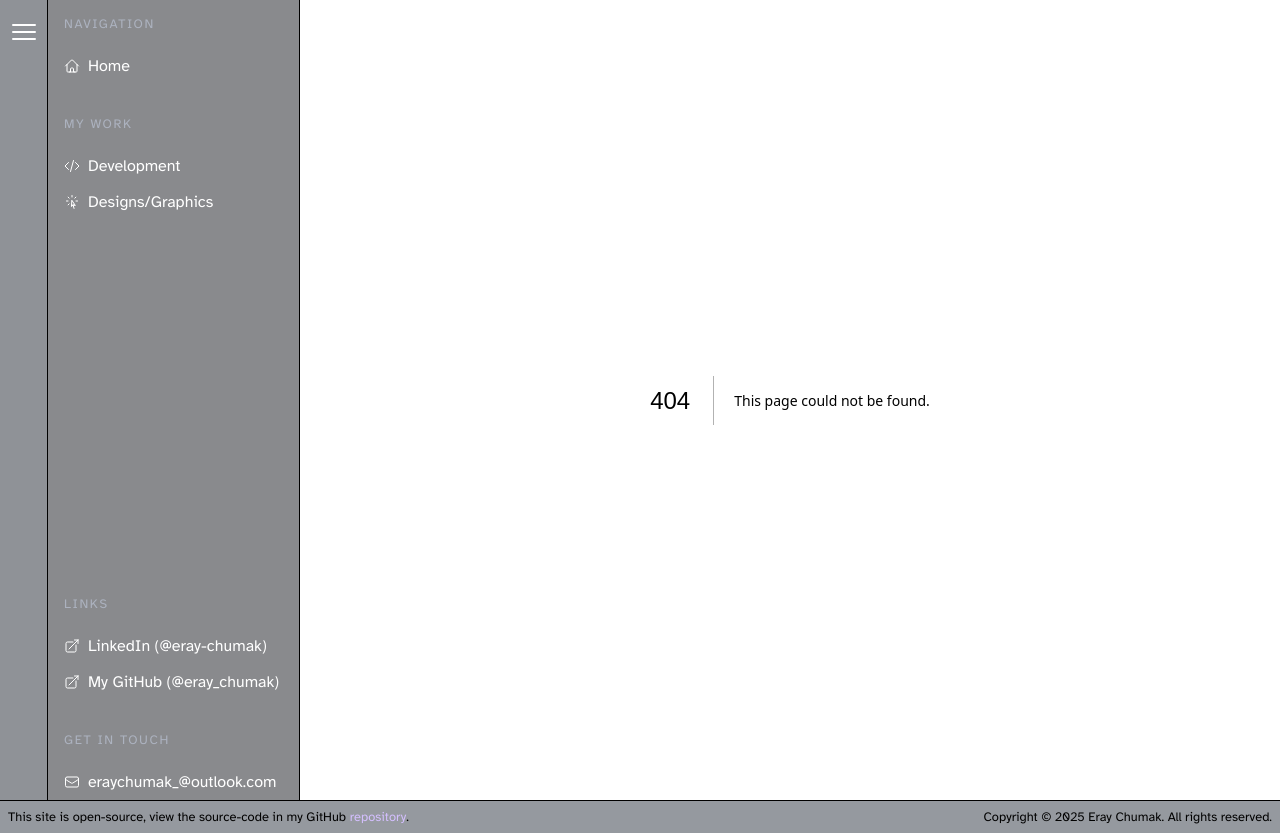
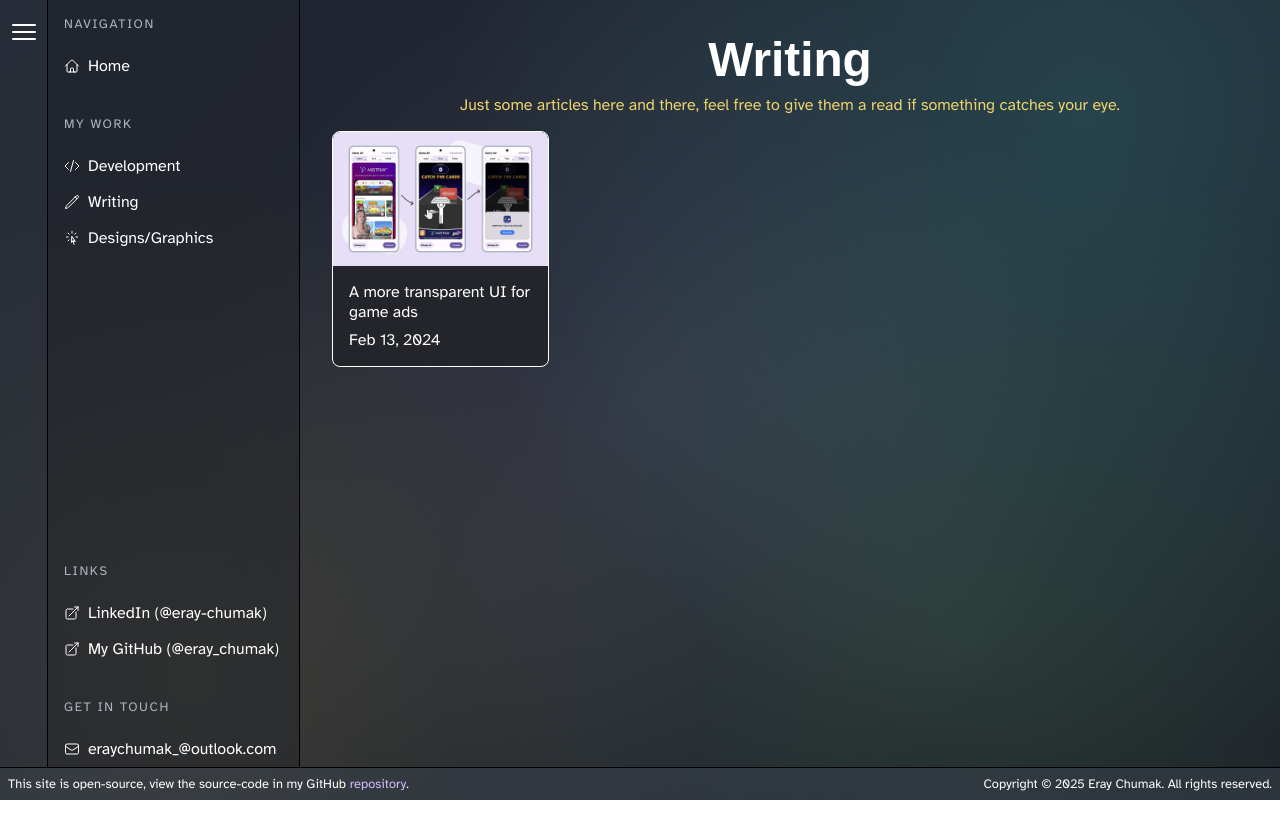
Before and after one commit to eraychumak/portfolio, a Next.js app: page /writing in a window 1280 px wide. Before the commit this address had no page. After the commit the page ends 800 px from the top, so only its background shows below. Built offline with nearby package versions, Linux system fonts and the light colour scheme; a web font is replaced by a local one.

Commit message:
feat: add writing

```diff
--- a/src/_components/Sidebar.js
+++ b/src/_components/Sidebar.js
@@ -8,6 +8,7 @@ import HomeIcon from "@heroicons/react/24/outline/HomeIcon";
 import CodeBracketIcon from "@heroicons/react/24/outline/CodeBracketIcon";
 import CursorArrowRaysIcon from "@heroicons/react/24/outline/CursorArrowRaysIcon";
 import ArrowTopRightOnSquareIcon from "@heroicons/react/24/outline/ArrowTopRightOnSquareIcon";
+import PencilIcon from "@heroicons/react/24/outline/PencilIcon";
 import EnvelopeIcon from "@heroicons/react/24/outline/EnvelopeIcon";
 // import UserIcon from "@heroicons/react/24/outline/UserIcon";
 
@@ -66,6 +67,10 @@ export default function Sidebar() {
             <CodeBracketIcon width="1rem"/>
             <p>Development</p>
           </Link>
+          <Link href="/writing">
+            <PencilIcon width="1rem"/>
+            <p>Writing</p>
+          </Link>
           <Link href="#">
             <CursorArrowRaysIcon width="1rem"/>
             <p>Designs/Graphics</p>
--- /dev/null
+++ b/src/app/writing/articles/layout.module.css
@@ -0,0 +1,75 @@
+.container {
+  padding: 2rem;
+}
+
+.container {
+  display: flex;
+  flex-direction: column;
+  gap: 1rem;
+  align-items: start;
+}
+
+.breadcrumbs {
+  display: flex;
+  gap: .5rem;
+}
+
+.container hr {
+  border: 1px solid #EED36C;
+  border-radius: 5rem;
+}
+
+.content {
+  display: grid;
+  gap: 1rem;
+  justify-items: center;
+}
+
+.content > article {
+  display: flex;
+  flex-direction: column;
+  gap: 1rem;
+  max-width: 70ch;
+}
+
+.container img {
+  width: 100%;
+  height: auto;
+  max-height: 500px;
+  object-fit: cover;
+  border-radius: .5rem;
+  border: solid .2rem #fff;
+}
+
+.container h2 {
+  border-bottom: solid .1rem #555;
+}
+
+.container h2, .container h3 {
+  color: #EED36C;
+}
+
+.container blockquote {
+  padding: 1rem;
+  background: #EED36C11;
+  border-radius: .5rem;
+  font-weight: bold;
+  font-style: italic;
+}
+
+.content aside {
+  justify-self: start;
+}
+
+@media only screen and (min-width: 1000px) {
+  .content {
+    grid-template-columns: 2fr 1fr;
+    width: 100%;
+  }
+
+  .content aside {
+    top: 0;
+    position: sticky;
+    align-self: start;
+  }
+}
--- /dev/null
+++ b/src/app/writing/page.module.css
@@ -0,0 +1,61 @@
+.container {
+  padding: 2rem;
+}
+
+.header {
+  margin-bottom: 1rem;
+  display: flex;
+  flex-direction: column;
+  gap: .5rem;
+  align-items: center;
+}
+
+.header p {
+  color: var(--color-text-secondary);
+  color: #EED36C;
+}
+
+.writing {
+  display: grid;
+  gap: 1rem;
+}
+
+.article {
+  display: flex;
+  flex-direction: column;
+  border: solid .1rem #fff;
+  background: #23252A;
+  border-radius: .5rem;
+  overflow: hidden;
+  color: #fff;
+}
+
+.article:hover {
+  text-decoration: none;
+}
+
+.article img {
+  width: 100%;
+  height: 100%;
+  max-height: 200px;
+  object-fit: cover;
+}
+
+.content {
+  display: flex;
+  flex-direction: column;
+  gap: .5rem;
+  padding: 1rem;
+}
+
+@media only screen and (min-width: 700px) {
+  .writing {
+    grid-template-columns: repeat(2, 1fr);
+  }
+}
+
+@media only screen and (min-width: 1000px) {
+  .writing {
+    grid-template-columns: repeat(4, 1fr);
+  }
+}
--- /dev/null
+++ b/src/app/writing/page.tsx
@@ -0,0 +1,24 @@
+import Link from "next/link";
+import Image from "next/image";
+
+import styles from "./page.module.css";
+
+export default function PageWriting() {
+  return (
+    <main className={styles.container}>
+      <header className={styles.header}>
+        <h1>Writing</h1>
+        <p>Just some articles here and there, feel free to give them a read if something catches your eye.</p>
+      </header>
+      <section className={styles.writing}>
+        <Link href="/writing/articles/a-more-transparent-ui-for-game-ads" className={styles.article}>
+          <Image src="/assets/writing/a-more-transparent-ui-for-game-ads-light.webp" width="1024" height="640" alt=""/>
+          <div className={styles.content}>
+            <p>A more transparent UI for game ads</p>
+            <p>Feb 13, 2024</p>
+          </div>
+        </Link>
+      </section>
+    </main>
+  )
+}
```
Also changed, not shown: src/app/writing/articles/a-more-transparent-ui-for-game-ads/page.mdx (added, +44 -0 lines), src/app/writing/articles/layout.js (added, +18 -0 lines), public/assets/writing/a-more-transparent-ui-for-game-ads-dark.webp (added), public/assets/writing/a-more-transparent-ui-for-game-ads-light.webp (added).
